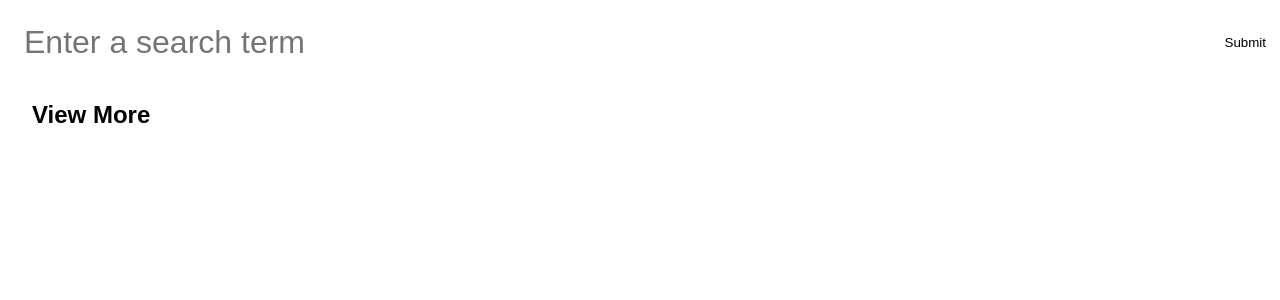
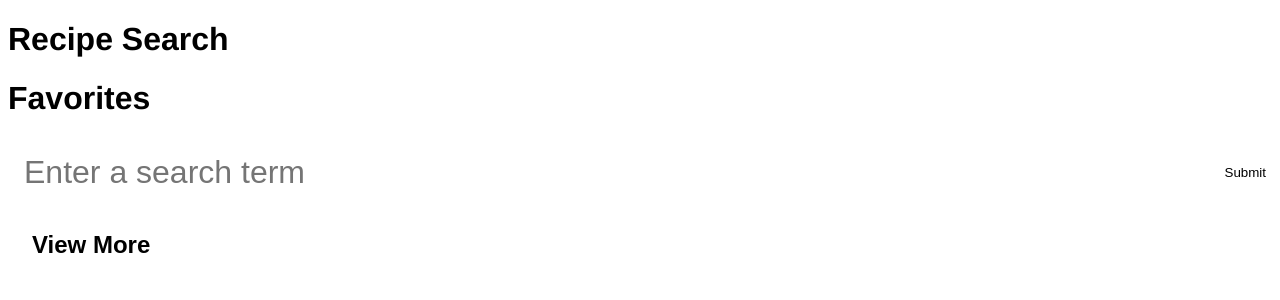
Before and after one commit to XoDeR/recipe-book, a React (Vite) app in the folder client/: page / in a window 1280 px wide. Shown: the top 300 px of the page. Built offline with nearby package versions, Linux system fonts and the light colour scheme.

Commit message:
Added 2 tabs to the main app

```diff
--- a/client/src/App.tsx
+++ b/client/src/App.tsx
@@ -4,6 +4,8 @@ import { searchRecipes } from "./Api";
 import { Recipe } from "./types";
 import RecipeCard from "./components/RecipeCard";
 import RecipeModal from "./components/RecipeModal";
+
+type Tabs = "search" | "favorites";
 
 const App = () => {
   const [searchTerm, setSearchTerm] = useState<string>("");
@@ -13,6 +15,8 @@ const App = () => {
   const [selectedRecipe, setSelectedRecipe] = useState<Recipe | undefined>(
     undefined
   );
+
+  const [selectedTab, setSelectedTab] = useState<Tabs>("search");
 
   const pageNumber = useRef(1);
 
@@ -41,6 +45,12 @@ const App = () => {
 
   return (
     <div className="App">
+      <div className="tabs">
+        <h1 onClick={() => setSelectedTab("search")}>Recipe Search</h1>
+        <h1 onClick={() => setSelectedTab("favorites")}>Favorites</h1>
+      </div>
+      {selectedTab === "search" && (
+        <div>
           <form onSubmit={handleSearchSubmit}>
             <input
               type="text"
@@ -68,6 +78,9 @@ const App = () => {
             />
           )}
         </div>
+      )}
+      {selectedTab === "favorites" && <div>favorites</div>}
+    </div>
   );
 };
 
```
Lines whose indentation alone changed are shown as unchanged.
